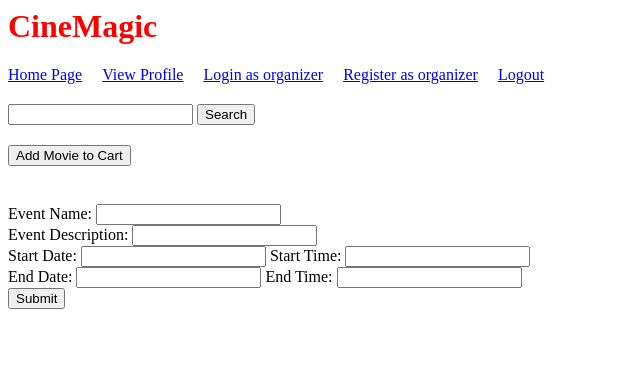
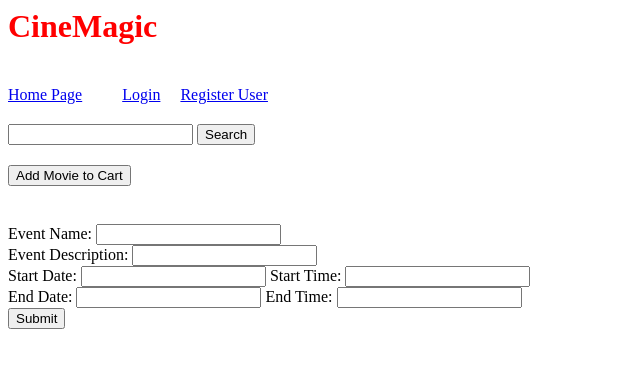
Before and after one commit to nypCineMagic/project, a website: page Kailin/views/index.html in a window 1280 px wide. Shown: the whole page, without its empty margins (0-640 px from the left). Drawn offline with Linux system fonts and the light colour scheme; no server answers.

Commit message:
Better navigation logic

```diff
--- a/Kailin/routes.js
+++ b/Kailin/routes.js
@@ -215,6 +215,7 @@ var routes = function () {
                     });
                 }
             }
+
         })
     })
 
--- a/Kailin/views/index.html
+++ b/Kailin/views/index.html
@@ -7,13 +7,18 @@
 
 <body>
     <h1>CineMagic</h1>
+    <style>
+        .protectedSection,.unprotectedSection {
+            display: none;
+        }
+    </style>
     <header>
         <nav>
-            <li><a href="/">Home Page</a></li>
-            <li><a href="/viewProfile">View Profile</a></li>
-            <li><a href="/login">Login as organizer</a></li>
-            <li><a href="/register">Register as organizer</a></li>
-            <li><a href="#" class="logoutLink">Logout</a></li>
+            <li><section class=""><a href="/">Home Page</a></section></li>
+            <li><section class="protectedSection"><a href="/viewProfile">View Profile</a></section></li>
+            <li><section class="unprotectedSection"><a href="/login">Login</a></section></li>
+            <li><section class="unprotectedSection"><a href="/register">Register User</a></section></li>
+            <li><section class="protectedSection"><a href="#" class="logoutLink">Logout</a></section></li>
         </nav>
     </header>
 
--- a/Kailin/views/js/auth.js
+++ b/Kailin/views/js/auth.js
@@ -1,4 +1,14 @@
 $(document).ready(function(){
+
+    var token = sessionStorage.authToken;
+
+    if(token==undefined) {
+        $(".protectedSection").hide();
+        $(".unprotectedSection").show();
+    } else {
+        $(".protectedSection").show();
+        $(".unprotectedSection").hide();
+    }
 
     // handles the clicking of the logout function
     $(".logoutLink").click(function(e){
@@ -21,6 +31,8 @@ $(document).ready(function(){
             console.log(err.responseText);
         })
     })
+
+
 });
 
 function login() {
--- a/Kailin/views/js/index.js
+++ b/Kailin/views/js/index.js
@@ -28,6 +28,16 @@ $(document).ready(function () {
     $(".addEvent").click(function () {
         $(".addNewEvent").show();
     })
+
+    var token = sessionStorage.authToken;
+
+    if(token==undefined) {
+        $(".protectedSection").hide();
+        $(".unprotectedSection").show();
+    } else {
+        $(".protectedSection").show();
+        $(".unprotectedSection").hide();
+    }
 })
 
 function addEvent() {
```
Also changed, not shown: Kailin/views/editProfile.html (+0 -2 lines), Kailin/views/login.html (+0 -3 lines), Kailin/views/register.html (+0 -3 lines), Kailin/views/viewProfile.html (+0 -3 lines).
